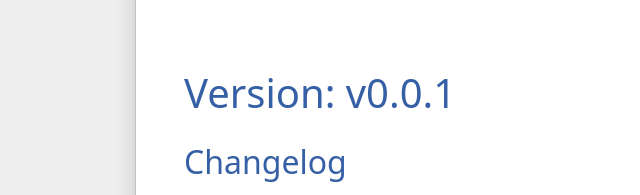
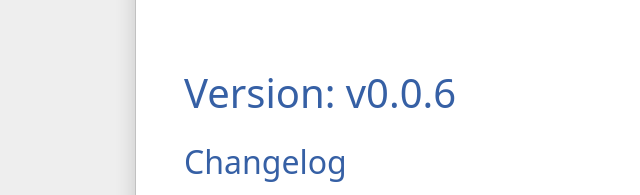
Before and after one commit to communitiesuk/funding-service-design-assessment-store, a plain HTML site: page index.html in a window 1280 px wide. Shown: the part 129-324 px from the top of the page, 216-856 px from the left. Drawn offline with Linux system fonts and the light colour scheme.

Commit message:
deploy: 5d4c587c1a0d5bcc16820659da3c970332368b00

```diff
--- a/index.html
+++ b/index.html
@@ -38,8 +38,8 @@
     </header>
     <main class="pdoc">
     <h1>
-        <a href="https://github.com/communitiesuk/funding-service-design-assessment-store/releases/tag/v0.0.1">
-            Version: v0.0.1
+        <a href="https://github.com/communitiesuk/funding-service-design-assessment-store/releases/tag/v0.0.6">
+            Version: v0.0.6
         </a>
     </h1>
 
```
